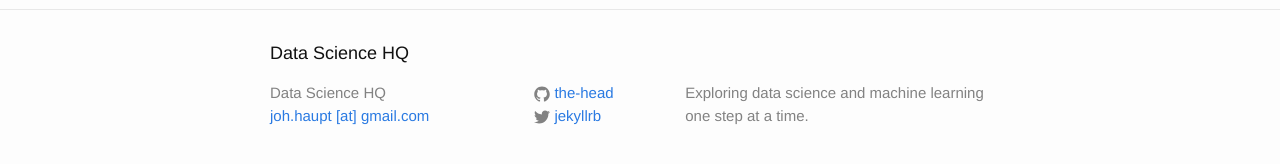
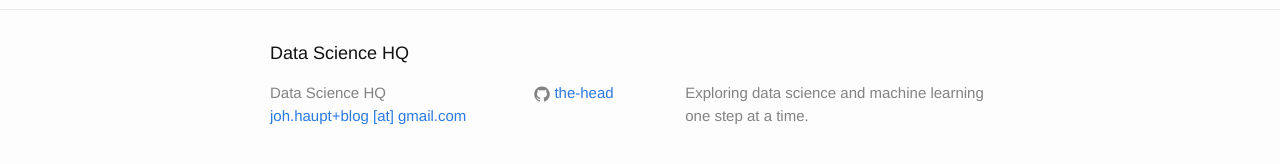
Before and after one commit to johaupt/johaupt.github.io, a Jekyll site: the page built from index.html, in a window 1280 px wide. Shown: the part 287-451 px from the top of the page. Built offline with Jekyll 4.4.1, drawn with Linux system fonts in a browser that asks for light colours.

```diff
--- a/_config.yml
+++ b/_config.yml
@@ -7,12 +7,11 @@
 
 # Site settings
 title: Data Science HQ
-email: joh.haupt [at] gmail.com
+email: joh.haupt+blog [at] gmail.com
 description: > # this means to ignore newlines until "baseurl:"
   Exploring data science and machine learning one step at a time.
 baseurl: "" # the subpath of your site, e.g. /blog
 url: "https://github.com/the-head/the-head.github.io" # the base hostname & protocol for your site
-twitter_username: jekyllrb
 github_username:  the-head
 
 # Build settings
--- a/_layouts/default.html
+++ b/_layouts/default.html
@@ -1,6 +1,8 @@
 <!DOCTYPE html>
 <html>
-
+	{% if jekyll.environment == 'production' %}
+	{% include analytics.html %}
+	{% endif %}
   {% include head.html %}
 
   <body>
@@ -15,6 +17,7 @@
 
     {% include footer.html %}
 
+
   </body>
 
 </html>
```
Also changed, not shown: _includes/analytics.html (added, +10 -0 lines).
